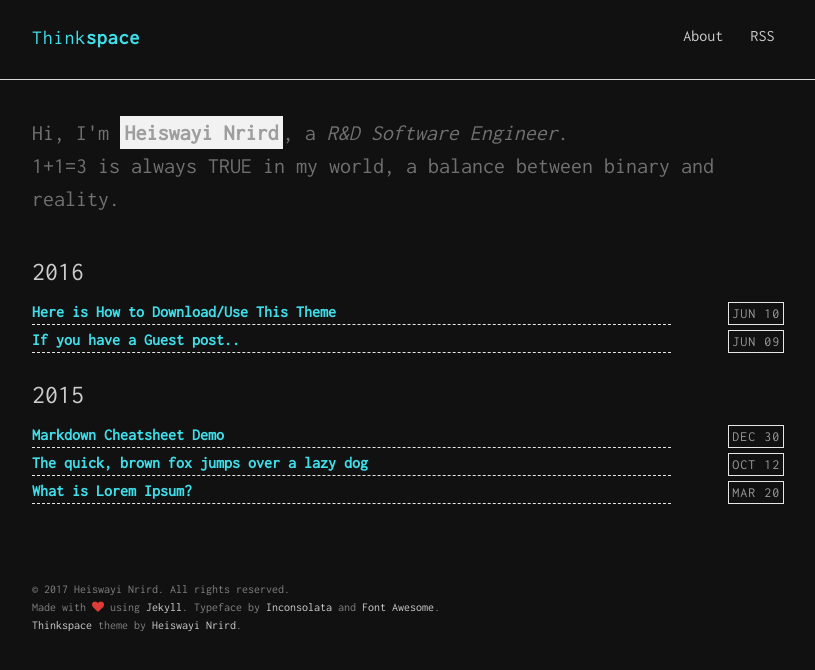
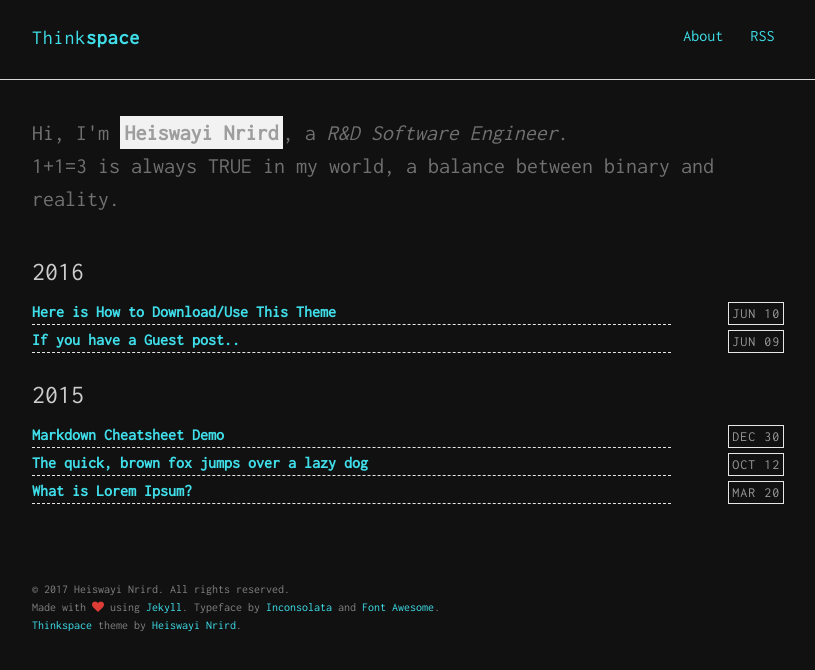
Before and after one commit to user-upworker/thinkspace, a Jekyll site: the page built from index.html, in a window 1280 px wide. Shown: the top 670 px of the page, without its empty margins (232-1047 px from the left). Built offline with Jekyll 4.4.1, drawn with Linux system fonts in a browser that asks for light colours.

Commit message:
Update _layout.scss

```diff
--- a/assets/scss/_layout.scss
+++ b/assets/scss/_layout.scss
@@ -56,7 +56,7 @@ hr {
 
 .link {
   //color: $blue-color;
-  color: $light-gray-color;
+  color: $light-blue;
   padding-bottom: .05em;
   border-bottom: 2px solid transparent;
 
```
